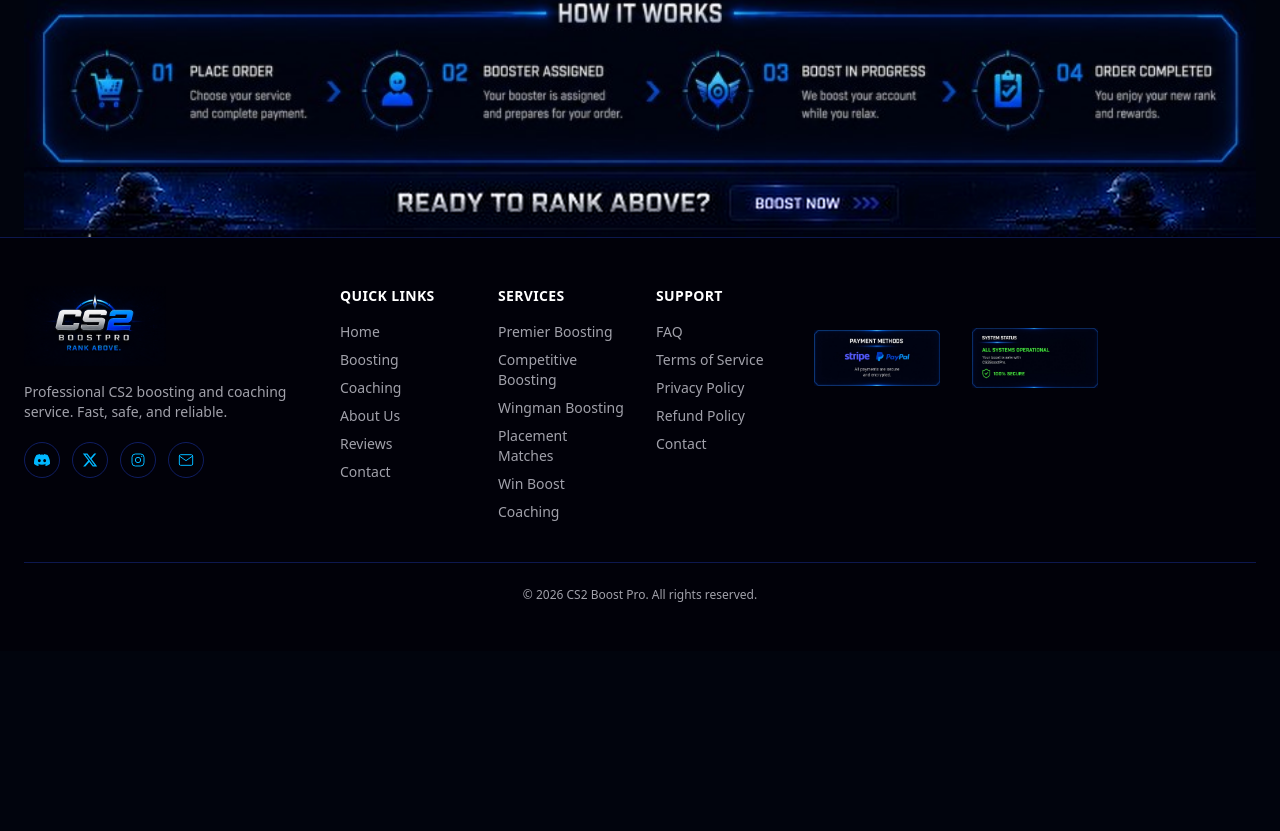
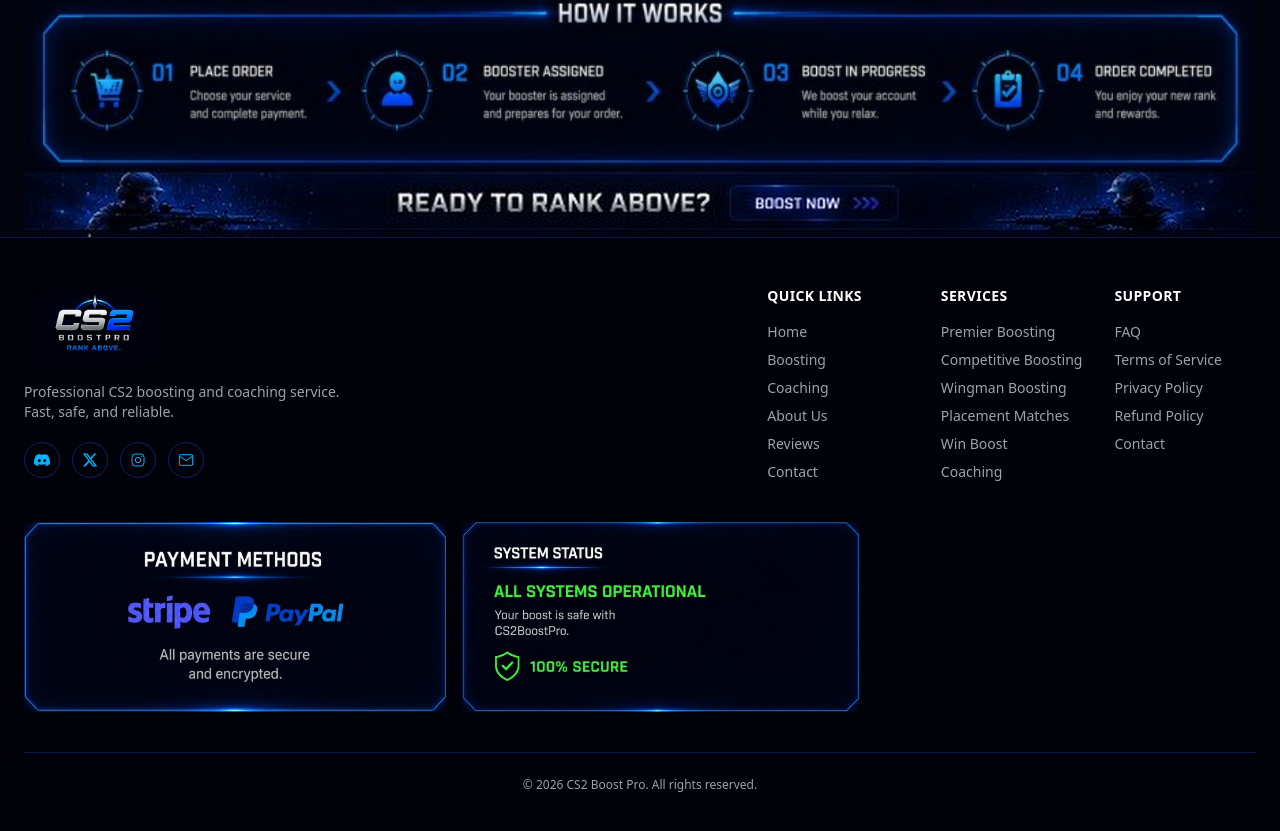
Before and after one commit to mustafahassan065/CS2boost-frontend, a Next.js app: page / in a window 1280 px wide. Shown: the part 811-1642 px from the top of the page. Before the commit the page ends 1462 px from the top, so only its background shows below. Built offline with nearby package versions, Linux system fonts and the light colour scheme; no server answers.

Commit message:
Update Footer.tsx

```diff
--- a/src/components/layout/Footer.tsx
+++ b/src/components/layout/Footer.tsx
@@ -47,11 +47,11 @@ export default function Footer() {
   return (
     <footer className="border-t border-steel/40 bg-panel">
       <div className="mx-auto max-w-[1600px] px-6 py-12">
-        <div className="grid grid-cols-2 gap-x-8 gap-y-10 sm:grid-cols-4 lg:grid-cols-8">
+        <div className="flex flex-col gap-10 lg:flex-row lg:flex-wrap lg:items-start lg:justify-between">
   {/* Logo + tagline + socials */}
-  <div className="col-span-2">
+  <div className="max-w-xs">
     <Image src="/images/logo.png" alt="CS2 Boost Pro" width={1598} height={885} className="h-20 w-auto" />
-    <p className="mt-4 max-w-xs text-sm text-muted">
+    <p className="mt-4 text-sm text-muted">
       Professional CS2 boosting and coaching service. Fast, safe, and reliable.
     </p>
     <div className="mt-5 flex items-center gap-3">
@@ -70,6 +70,7 @@ export default function Footer() {
     </div>
   </div>
 
+  <div className="grid grid-cols-2 gap-x-8 gap-y-10 sm:grid-cols-3">
     <div>
       <h4 className="font-display text-sm font-semibold uppercase tracking-wide text-frost">Quick Links</h4>
       <ul className="mt-4 space-y-2 text-sm text-muted">
@@ -104,27 +105,25 @@ export default function Footer() {
         <li><Link href="/contact" className="hover:text-signal">Contact</Link></li>
       </ul>
     </div>
+  </div>
 
-  {/* Payment Methods — image, bigger + spans 2 columns for readability */}
-  {/* Payment Methods — image, taller not wider, stays in its own column */}
-<div>
+  {/* Payment Methods + System Status — fixed height, side-by-side, never wraps below each other */}
+  <div className="flex flex-row gap-4">
     <Image
       src="/images/payment-methods.jpg"
       alt="Payment Methods — Stripe, PayPal. All payments are secure and encrypted."
       width={733}
-    height={500}
-    className="h-32 w-auto object-contain sm:h-36"
+      height={347}
+      className="w-auto object-contain"
+      style={{ height: "190px" }}
     />
-</div>
-
-{/* System Status — image, taller not wider, stays in its own column */}
-<div>
     <Image
       src="/images/system-status.jpg"
       alt="System Status — All Systems Operational. 100% Secure."
       width={751}
-    height={500}
-    className="h-32 w-auto object-contain sm:h-36"
+      height={372}
+      className="w-auto object-contain"
+      style={{ height: "190px" }}
     />
   </div>
 </div>
```
Lines whose indentation alone changed are shown as unchanged.
